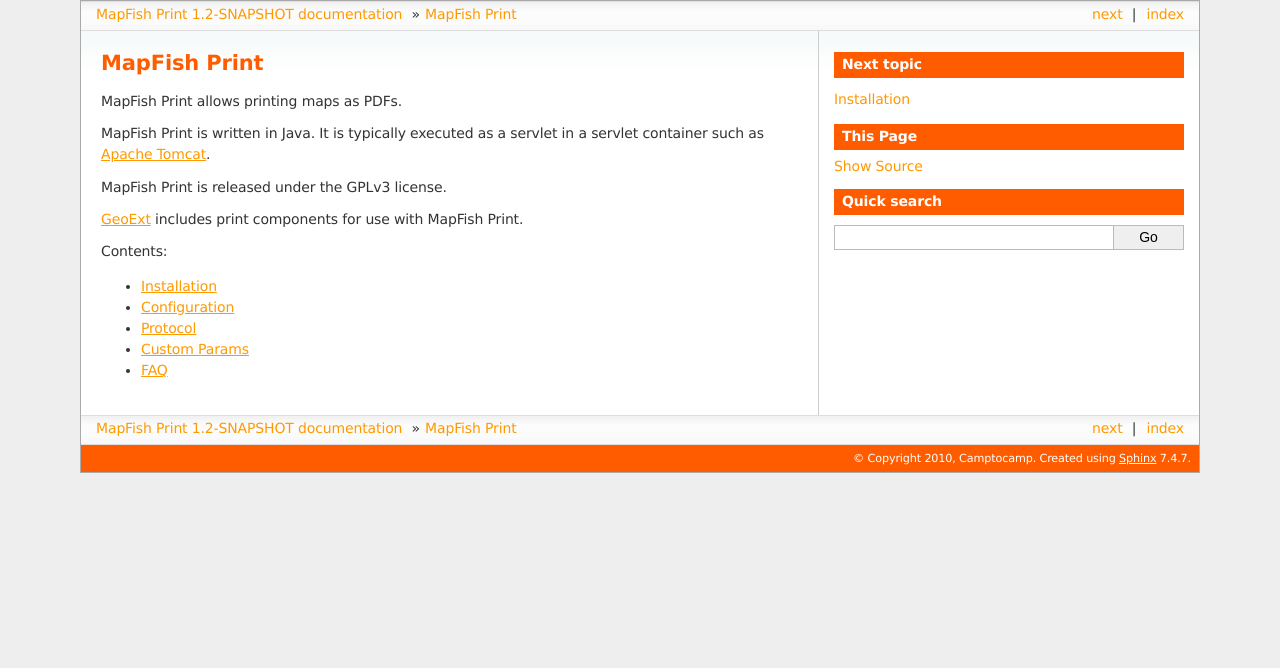
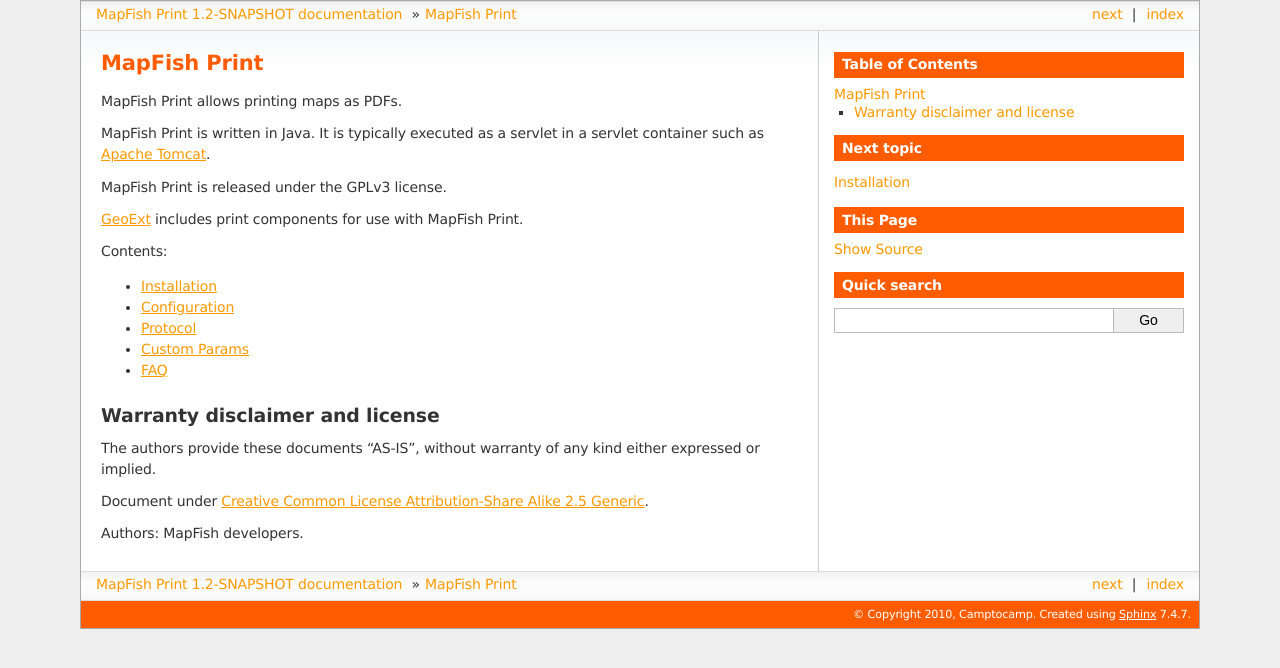
Before and after one commit to alediator/mapfish-print, a Sphinx documentation site: the page built from docs/index.txt, in a window 1280 px wide. Shown: the top 668 px of the page. Built offline with Sphinx 7.4.7, drawn with Linux system fonts in a browser that asks for light colours.

Commit message:
MapFish Print docs are under CC
git-svn-id: http://www.mapfish.org/svn/mapfish/print/trunk@3839 25cca10d-0837-0410-9e4f-92b931fda1bc

```diff
--- a/docs/index.txt
+++ b/docs/index.txt
@@ -25,3 +25,14 @@ Contents:
    configuration
    protocol
    faq
+
+Warranty disclaimer and license
+-------------------------------
+
+The authors provide these documents "AS-IS", without warranty of any kind
+either expressed or implied.
+
+Document under `Creative Common License Attribution-Share Alike 2.5 Generic
+<http://creativecommons.org/licenses/by-sa/2.5/>`_.
+
+Authors: MapFish developers.
```
